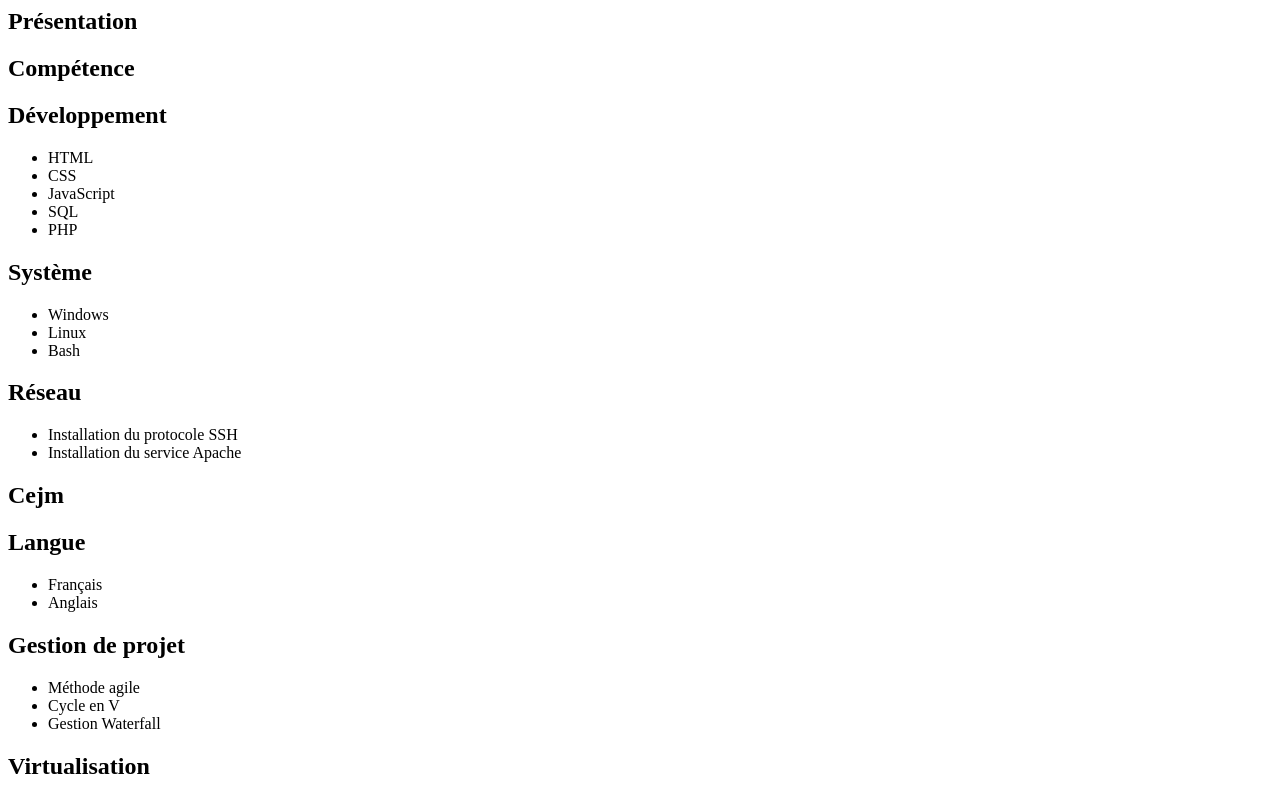
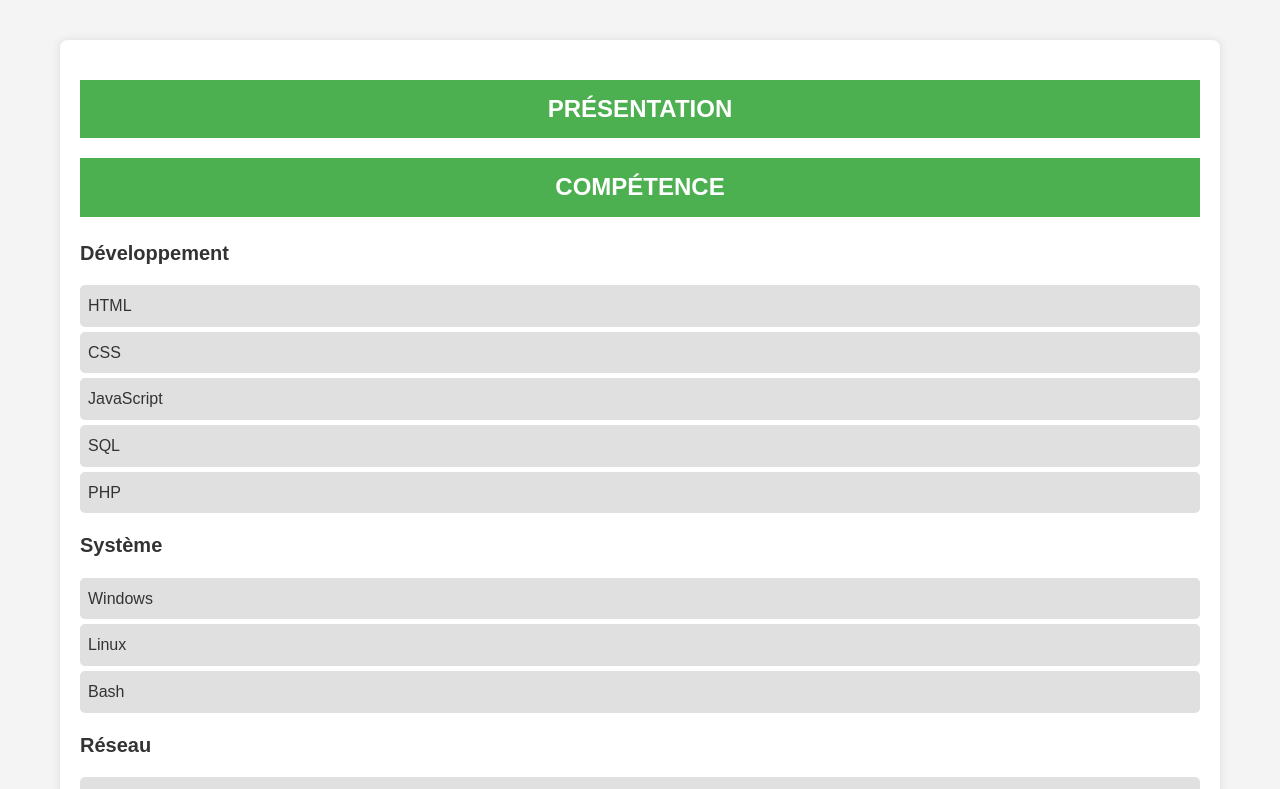
Before and after one commit to djivres/cv1, a plain HTML site: page index.htm in a window 1280 px wide. Shown: the top 789 px of the page. Drawn offline with Linux system fonts and the light colour scheme.

Commit message:
Update index.htm

```diff
--- a/index.htm
+++ b/index.htm
@@ -4,7 +4,67 @@
       Djivril Resma--Carlos
     </title>
     <style>
-      /* Colle ici le code CSS ci-dessus */
+      /* Définir la police de base pour le corps du CV */
+body {
+    font-family: Arial, sans-serif;
+    line-height: 1.6;
+    margin: 0;
+    padding: 0;
+    background-color: #f4f4f4;
+    color: #333;
+}
+
+/* Style du titre principal */
+h1 {
+    background-color: #4CAF50;
+    color: white;
+    padding: 10px 20px;
+    margin-bottom: 20px;
+    text-align: center;
+    text-transform: uppercase;
+    font-size: 24px;
+}
+
+/* Style des sous-titres h2 */
+h2 {
+    color: #333;
+    font-size: 20px;
+    margin-top: 15px;
+}
+
+/* Liste des compétences */
+ul {
+    list-style-type: none;
+    padding-left: 0;
+}
+
+ul li {
+    background-color: #e0e0e0;
+    margin: 5px 0;
+    padding: 8px;
+    border-radius: 5px;
+}
+
+/* Style des sections */
+section {
+    margin: 20px;
+    background-color: white;
+    padding: 20px;
+    border-radius: 8px;
+    box-shadow: 0 0 10px rgba(0, 0, 0, 0.1);
+}
+
+/* Mise en forme de la page pour la rendre plus lisible */
+.container {
+    max-width: 1200px;
+    margin: 0 auto;
+    padding: 20px;
+}
+
+/* Ajout d'un peu d'espace entre les sections */
+section + section {
+    margin-top: 20px;
+}
     </style>
   </head>
   <body>
```
